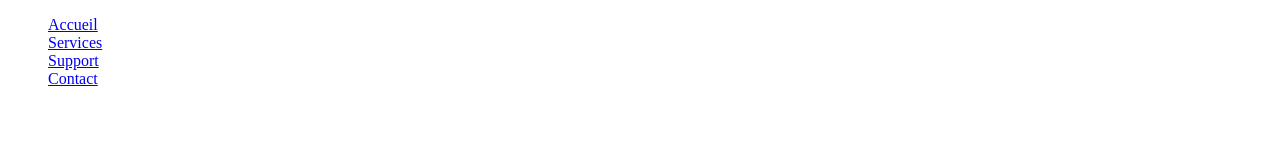
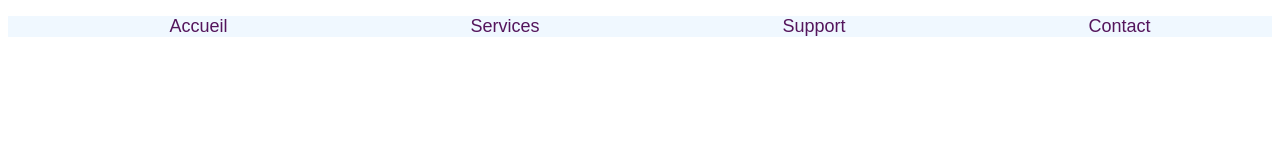
Before and after one commit to mandaribo/web_dynamique, a plain HTML site: page Cours_05/index.html in a window 1280 px wide. Drawn offline with Linux system fonts and the light colour scheme.

Commit message:
ajout de style

```diff
--- a/Cours_05/index.html
+++ b/Cours_05/index.html
@@ -7,7 +7,7 @@
     <link rel="stylesheet" href="main.css">
 </head>
 <body>
-    <ul>
+    <ul id="menu">
         <li><a href="#">Accueil</a></li>
         <li><a href="#">Services</a></li>
         <li><a href="#">Support</a></li>
--- a/Cours_05/main.css
+++ b/Cours_05/main.css
@@ -1,3 +1,19 @@
+:root{
+    font-family: Arial, Helvetica, sans-serif;
+}
 li{
     list-style-type: none;
 }
+
+#menu{
+    display: flex;
+    justify-content: space-around;
+    background-color: aliceblue;
+
+}
+
+#menu a{
+    color: rgb(84, 21, 92);
+    text-decoration: none;
+    font-size: large;
+}
```
